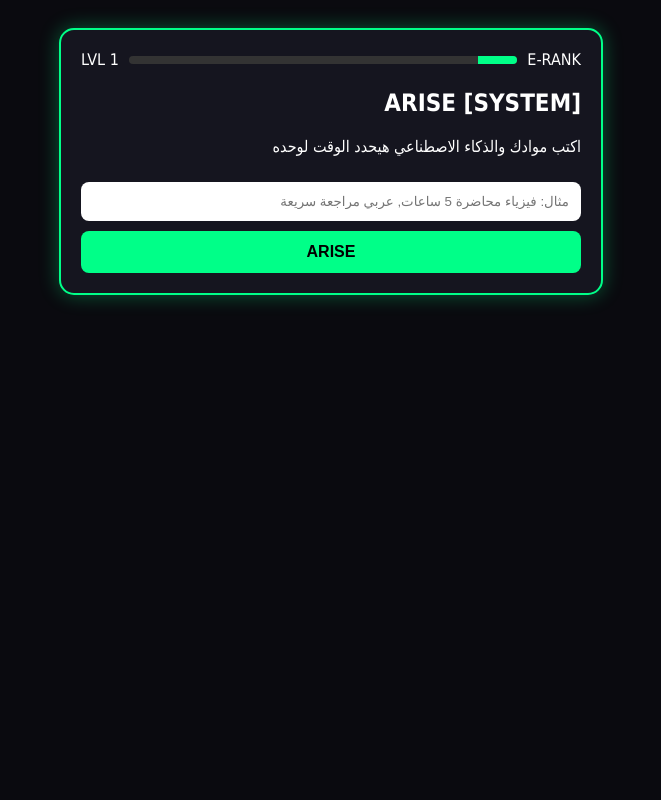
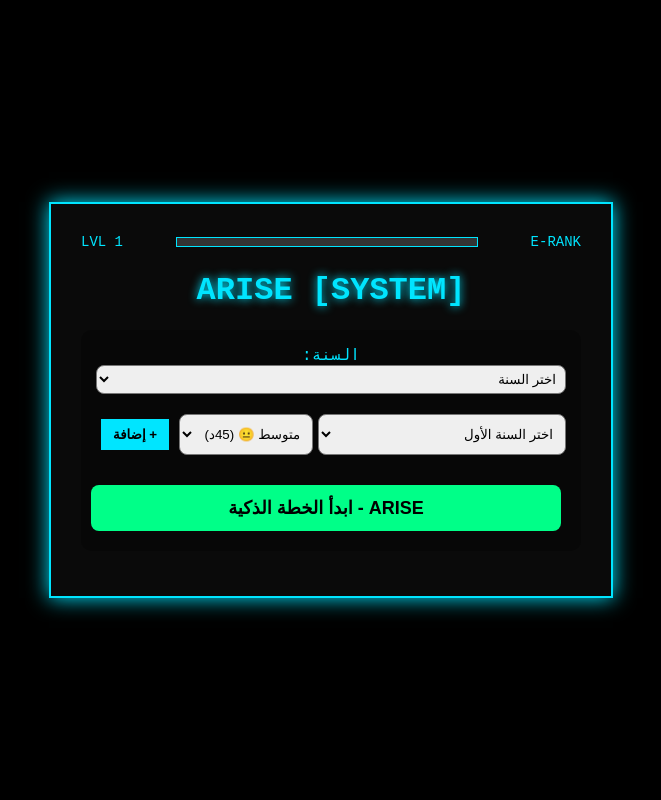
Before and after one commit to hackeregypt664-spec/-ARISE-system, a Flask app: page / in a window 1280 px wide. Shown: the whole page, without its empty margins (309-970 px from the left). Run offline with Flask 3, Linux system fonts and the light colour scheme.

Commit message:
final fix for vercel

```diff
--- a/templates/index.html
+++ b/templates/index.html
@@ -4,20 +4,7 @@
     <meta charset="UTF-8">
     <meta name="viewport" content="width=device-width, initial-scale=1.0">
     <title>ARISE SYSTEM</title>
-<style>
-body{ background:#0a0a0f; color:white; font-family:Tahoma; display:flex; justify-content:center; padding:20px;}
-.system-box{ background:#15151f; border:2px solid #00ff88; border-radius:15px; padding:20px; width:100%; max-width:500px; box-shadow:0 0 20px #00ff8855;}
-.header{ display:flex; justify-content:space-between; align-items:center;}
-.exp-bar{ flex:1; height:8px; background:#333; margin:0 10px; border-radius:5px; overflow:hidden;}
-#exp-fill{ height:100%; width:10%; background:#00ff88; transition:0.5s;}
-input{ width:100%; padding:12px; border-radius:8px; border:none; margin:10px 0; box-sizing:border-box;}
-button{ width:100%; padding:12px; background:#00ff88; border:none; border-radius:8px; font-weight:bold; cursor:pointer; font-size:16px;}
-.quest{ background:rgba(255,255,255,0.08); padding:10px; margin:8px 0; border-radius:8px; border-left:4px solid #00ff88;}
-.hidden{ display:none !important;}
-#timer{ font-size:50px; text-align:center; margin:15px 0; font-weight:bold;}
-.fail-btn{ background:#ff4444 !important; margin-top:10px;}
-.penalty{ text-align:center; background:#2a0a0a; border:2px solid red; padding:15px; border-radius:10px;}
-</style>
+    <link rel="stylesheet" href="{{ url_for('static', filename='style.css') }}">
 </head>
 <body>
     <div class="system-box">
@@ -26,135 +13,63 @@ button{ width:100%; padding:12px; background:#00ff88; border:none; border-radius
             <div class="exp-bar"><div id="exp-fill"></div></div>
             <span id="level">LVL 1</span>
         </div>
-    <h2 id="main-title">[SYSTEM] ARISE</h2>
-    <p id="system-msg">اكتب موادك والذكاء الاصطناعي هيحدد الوقت لوحده</p>
 
-    <div id="input-area">
-        <input type="text" id="taskInput" placeholder="مثال: فيزياء محاضرة 5 ساعات, عربي مراجعة سريعة">
-        <button onclick="startSystem()">ARISE</button>
+        <h1>[SYSTEM] ARISE</h1>
+        <p id="system-msg"></p>
+
+        <!-- النظام الذكي الجديد -->
+        <div id="smart-setup" style="background: rgba(0,0,0,0.3); padding: 15px; border-radius: 10px; margin: 15px 0;">
+            <label>السنة:
+                <select id="year" onchange="updateSubjects()" style="padding:5px; border-radius:8px; width:100%; margin-bottom:10px;">
+                    <option value="">اختر السنة</option>
+                    <option value="اولى ابتدائي">اولى ابتدائي</option>
+                    <option value="تانية ابتدائي">تانية ابتدائي</option>
+                    <option value="تالتة ابتدائي">تالتة ابتدائي</option>
+                    <option value="رابعة ابتدائي">رابعة ابتدائي</option>
+                    <option value="خامسة ابتدائي">خامسة ابتدائي</option>
+                    <option value="ساتة ابتدائي">ساتة ابتدائي</option>
+                    <option value="اولى اعدادي">اولى اعدادي</option>
+                    <option value="تانية اعدادي">تانية اعدادي</option>
+                    <option value="تالتة اعدادي">تالتة اعدادي</option>
+                    <option value="اولى ثانوي">اولى ثانوي</option>
+                    <option value="تانية ثانوي">تانية ثانوي</option>
+                    <option value="تالتة ثانوي">تالتة ثانوي</option>
+                </select>
+            </label>
+
+            <div style="display:flex; gap:5px; margin-top:10px;">
+                <select id="subject" style="flex:1; padding:8px; border-radius:8px;">
+                    <option value="">اختر السنة الأول</option>
+                </select>
+                <select id="difficulty" style="padding:8px; border-radius:8px;">
+                    <option value="easy">سهل 😴 (25د)</option>
+                    <option value="medium" selected>متوسط 😐 (45د)</option>
+                    <option value="hard">صعب 🔥 (60د)</option>
+                </select>
+                <button onclick="addSmartQuest()" style="padding:8px 12px;">+ إضافة</button>
+            </div>
+
+            <div id="smart-list" style="margin-top:15px; text-align:right;"></div>
+
+            <button onclick="startSmartSystem()" style="width:100%; margin-top:15px; padding:12px; background:#00ff88; border:none; border-radius:8px; font-weight:bold; font-size:18px;">ARISE - ابدأ الخطة الذكية</button>
         </div>
 
         <div id="quest-list"></div>
-
         <div id="timer-box" class="hidden">
-        <h3 id="current-task"></h3>
-        <div id="timer">00:00</div>
+            <h2 id="current-task">...</h2>
+            <div id="timer">30:00</div>
+            <div id="time-info" style="font-size:14px; opacity:0.7;"></div>
             <button onclick="completeQuest()">تمت المهمة ✓</button>
             <button onclick="failQuest()" class="fail-btn">فشل</button>
         </div>
-
         <div id="penalty-box" class="hidden penalty">
-        <h2>⚠ PENALTY QUEST ⚠</h2>
-        <p>فشلت! 20 ضغط حالاً!</p>
+            <h1>⚠ [PENALTY QUEST] ⚠</h1>
+            <p>فشلت! عقابك: 20 ضغط!</p>
             <button onclick="closePenalty()">تم العقاب</button>
         </div>
     </div>
-
-<script>
-let quests = [];
-let currentIndex = 0;
-let timeLeft = 0;
-let timerInterval = null;
-let level = 1;
-let exp = 0;
-
-function updateUI(){
-    document.getElementById('level').innerText = `LVL ${level}`;
-    document.getElementById('exp-fill').style.width = `${exp}%`;
-}
-
-function aiDecideTime(fullText){
-    let text = fullText.toLowerCase();
-    let time = 45;
-    let reason = "وقت افتراضي";
-    let cleanName = fullText;
-
-    if(text.includes("ساعتين") || text.includes("ساعتان")){
-        time = 120; reason = "فهمت انها ساعتين";
-    } else if(text.match(/(\d+)\s*ساعة/)){
-        let h = parseInt(text.match(/(\d+)\s*ساعة/)[1]);
-        time = h * 60;
-        reason = `فهمت ${h} ساعة`;
-        if(text.includes("محاضرة")){ time += 30; reason += " + 30د مذاكرة"; }
-    } else if(text.match(/(\d+)\s*دقيقة/)){
-        time = parseInt(text.match(/(\d+)\s*دقيقة/)[1]);
-        reason = `${time} دقيقة`;
-    } else if(text.includes("نص ساعة")){
-        time = 30; reason = "نص ساعة";
-    } else if(text.includes("مراجعة سريعة") || text.includes("سهل")){
-        time = 20; reason = "مراجعة سريعة";
-    } else if(text.includes("صعب") || text.includes("مش فاهم")){
-        time = 90; reason = "صعبة ومحتاجة وقت";
-    } else if(text.includes("حل") || text.includes("واجب")){
-        time = 60; reason = "حل واجب";
-    }
-
-    let firstWord = fullText.split(" ")[0];
-    return { name: firstWord, full: fullText, time: time, reason: reason };
-}
-
-function startSystem(){
-    let input = document.getElementById('taskInput').value;
-    if(!input.trim()){ alert("اكتب حاجة!"); return; }
-
-    let raw = input.split(',').map(t=>t.trim()).filter(t=>t);
-    quests = raw.map(t => aiDecideTime(t));
-    quests.sort((a,b) => b.time - a.time);
-
-    let total = quests.reduce((s,q)=>s+q.time, 0);
-    document.getElementById('system-msg').innerHTML = `الـ AI حلل ${quests.length} مهمة - الإجمالي ${Math.floor(total/60)}س ${total%60}د`;
-
-    let list = document.getElementById('quest-list');
-    list.innerHTML = "";
-    quests.forEach((q,i)=>{
-        list.innerHTML += `<div class="quest"><b>${q.name}</b> - ${q.time}د<br><small>🤖 ${q.reason} | الأصل: ${q.full}</small></div>`;
-    });
-
-    document.getElementById('input-area').classList.add('hidden');
-    currentIndex = 0;
-    startQuest();
-}
-
-function startQuest(){
-    if(currentIndex >= quests.length){
-        document.getElementById('timer-box').classList.add('hidden');
-        document.getElementById('input-area').classList.remove('hidden');
-        document.getElementById('quest-list').innerHTML = "";
-        document.getElementById('system-msg').innerText = "عاش! خلصت كل المهام!";
-        exp += 25; if(exp>=100){level++; exp=0;} updateUI();
-        return;
-    }
-    document.getElementById('timer-box').classList.remove('hidden');
-    document.getElementById('current-task').innerText = `${quests[currentIndex].full} (${quests[currentIndex].reason})`;
-    timeLeft = quests[currentIndex].time * 60;
-    updateTimer();
-    clearInterval(timerInterval);
-    timerInterval = setInterval(()=>{
-        timeLeft--; updateTimer();
-        if(timeLeft <= 0){ failQuest(); }
-    },1000);
-}
-
-function updateTimer(){
-    let m = Math.floor(timeLeft/60);
-    let s = timeLeft%60;
-    document.getElementById('timer').innerText = `${m}:${s<10?'0'+s:s}`;
-}
-function completeQuest(){
-    clearInterval(timerInterval);
-    currentIndex++;
-    exp += 10; if(exp>=100){level++; exp=0;} updateUI();
-    startQuest();
-}
-function failQuest(){
-    clearInterval(timerInterval);
-    document.getElementById('timer-box').classList.add('hidden');
-    document.getElementById('penalty-box').classList.remove('hidden');
-}
-function closePenalty(){
-    document.getElementById('penalty-box').classList.add('hidden');
-    startQuest();
-}
-</script>
+    <audio id="alarm" src="https://actions.google.com/sounds/v1/alarms/beep_short.ogg"></audio>
+    <audio id="arise-sound" src="https://cdn.pixabay.com/audio/2022/03/24/audio_4d9c8d0e7a.mp3"></audio>
+    <script src="{{ url_for('static', filename='script.js') }}"></script>
 </body>
 </html>
```
Lines whose indentation alone changed are shown as unchanged.
